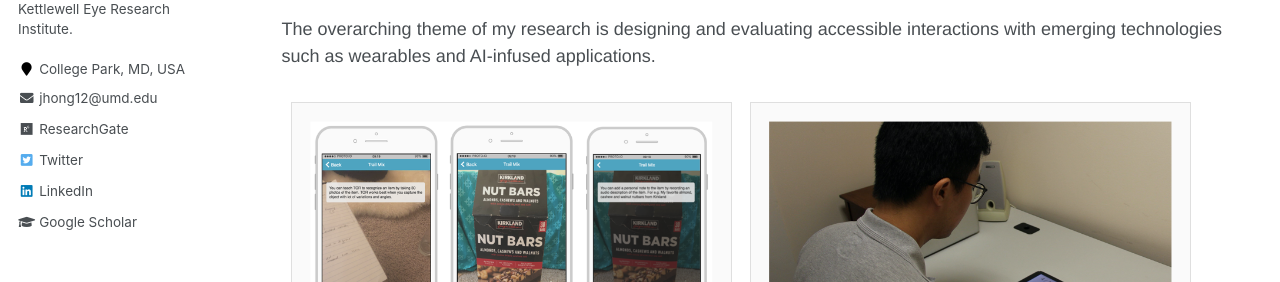
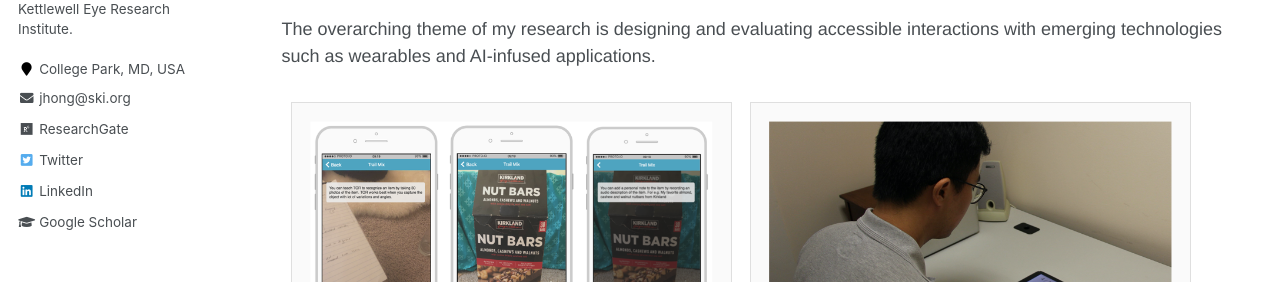
Before and after one commit to jonggi/jonggi.github.io, a Jekyll site: the page built from index.md, in a window 1280 px wide. Shown: the part 345-627 px from the top of the page. Built offline with Jekyll 4.4.1, drawn with Linux system fonts in a browser that asks for light colours.

Commit message:
Afflication: SK

```diff
--- a/_includes/author-profile.html
+++ b/_includes/author-profile.html
@@ -35,7 +35,7 @@
         <li><a href="mailto:{{ author.email }}"><i class="fas fa-fw fa-envelope" aria-hidden="true"></i> {{ site.data.ui-text[site.locale].email_label | default: "Email" }}</a></li>
       {% endif %}
       {% if author.email %}
-        <li><a href="mailto:{{ author.email }}"><i class="fas fa-fw fa-envelope" aria-hidden="true"></i> jhong12@umd.edu </a></li>
+        <li><a href="mailto:{{ author.email }}"><i class="fas fa-fw fa-envelope" aria-hidden="true"></i> jhong@ski.org </a></li>
       {% endif %}
       {% if author.keybase %}
         <li><a href="https://keybase.io/{{ author.keybase }}"><i class="fas fa-fw fa-key" aria-hidden="true"></i> Keybase</a></li>
```
